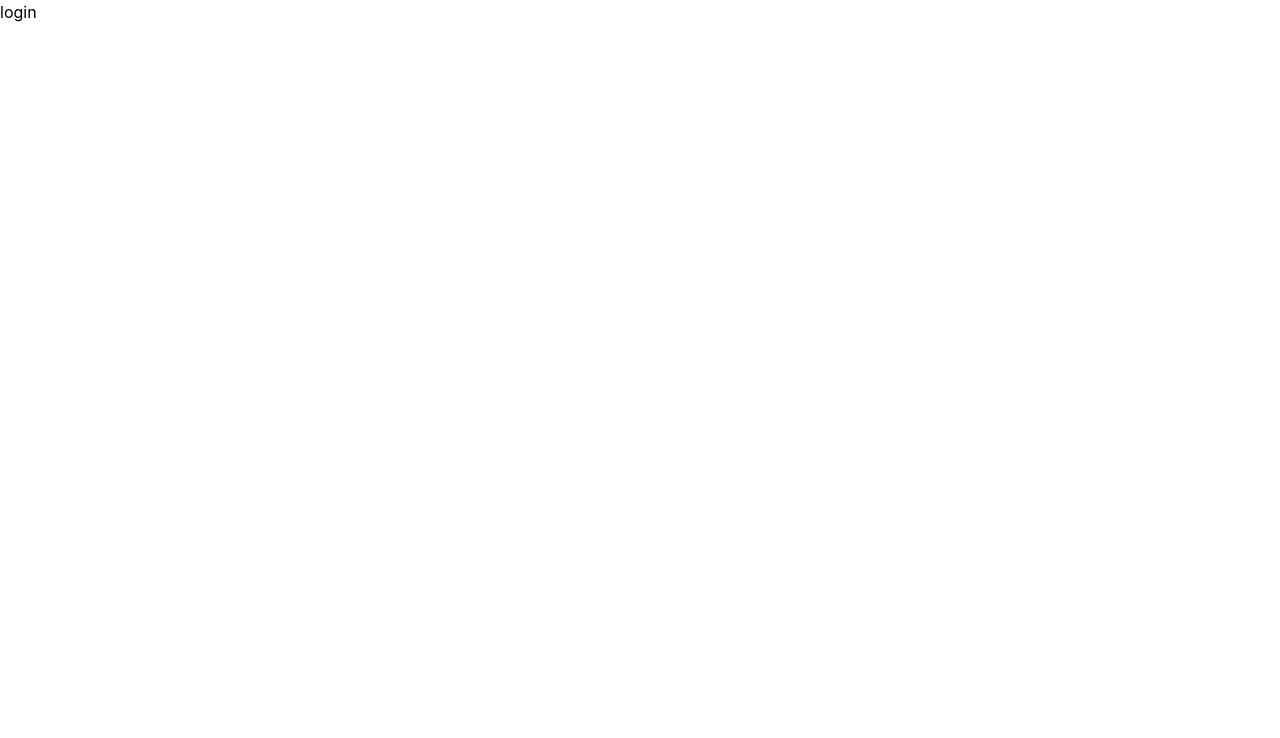
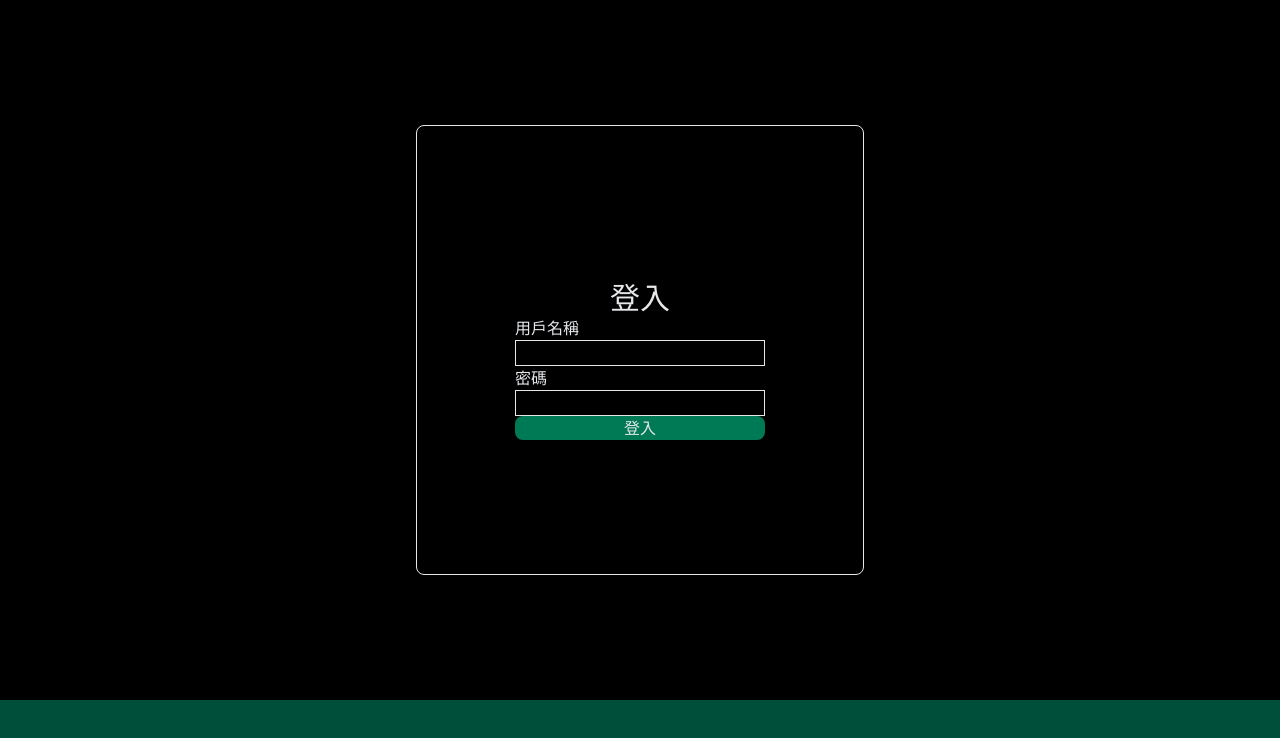
Before and after one commit to yinghautsai68/Drello, a React (Vite) app in the folder frontend/: page /login in a window 1280 px wide. Shown: the top 738 px of the page. Built offline with nearby package versions, Linux system fonts and the light colour scheme.

Commit message:
feat(frontend): 實作登入頁面與驗證服務 - 新增 Login 頁面 - 建立 auth.services.ts 處理登入 API 請求 -

```diff
--- a/frontend/src/pages/Login.tsx
+++ b/frontend/src/pages/Login.tsx
@@ -1,7 +1,52 @@
+import { useEffect, useState } from "react";
+import { login } from "../services/auth.service";
+export type LoginFormType = {
+    username: string,
+    password: string
+}
 const Login = () => {
+
+    const [loginForm, setLoginForm] = useState<LoginFormType>({
+        username: '',
+        password: ''
+    });
+
+    const handleChange = (e: React.ChangeEvent<HTMLInputElement>) => {
+        const { name, value } = e.target;
+
+        setLoginForm((prev) => ({ ...prev, [name]: value }));
+    };
+    const handleSubmit = async (e: React.FormEvent<HTMLFormElement>) => {
+        console.log('submit');
+        e.preventDefault();
+        try {
+            const data = await login(loginForm);
+            console.log(data);
+            localStorage.setItem('token', data);
+        } catch (error) {
+            console.error(error);
+        }
+    };
+
+    useEffect(() => console.log(loginForm), [loginForm]);
     return (
-        <div>
-            <span>login</span>
+        <div className=" flex flex-col items-center w-full h-screen bg-black text-gray-200">
+            <div className="flex flex-col justify-center items-center w-full flex-1">
+                <div className="flex flex-col justify-center items-center w-full max-w-md h-[450px] pt-10 pb-5 md:border rounded-lg">
+                    <h1 className="text-center text-3xl">登入</h1>
+                    <form onSubmit={handleSubmit} className="flex flex-col">
+                        <label htmlFor="username">用戶名稱</label>
+                        <input id="username" name="username" value={loginForm.username} onChange={handleChange} type="text" className="border" />
+                        <label htmlFor="password">密碼</label>
+                        <input id="password" name="password" value={loginForm.password} onChange={handleChange} type="password" className="border" />
+                        <button className="bg-emerald-700 rounded-lg">登入</button>
+                    </form>
+                </div>
+            </div>
+
+            <div className=" w-full min-h-[100px] bg-emerald-900">
+
+            </div>
         </div>
     )
 }
--- /dev/null
+++ b/frontend/src/services/auth.service.ts
@@ -0,0 +1,23 @@
+import type { LoginFormType } from "../pages/Login";
+
+export const login = async (form: LoginFormType) => {
+    try {
+        const response = await fetch(`${import.meta.env.VITE_BACKEND_URL}/api/auth/login`, {
+            method: 'POST',
+            headers: {
+                'Content-Type': 'application/json'
+            },
+            body: JSON.stringify(form)
+        });
+        const result = await response.json();
+        if (!result.success) {
+            console.error(result.message);
+            throw new Error;
+        }
+
+        return result.data;
+    } catch (error) {
+        console.error(error);
+        throw error;
+    }
+}
```
